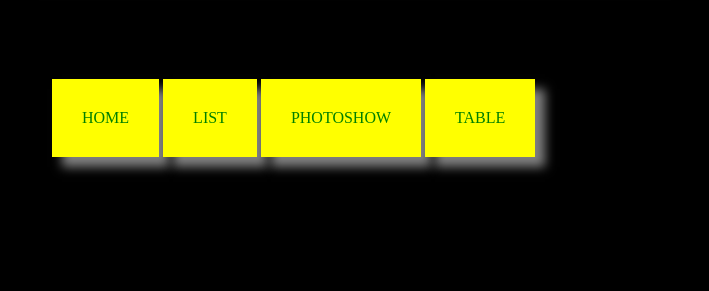
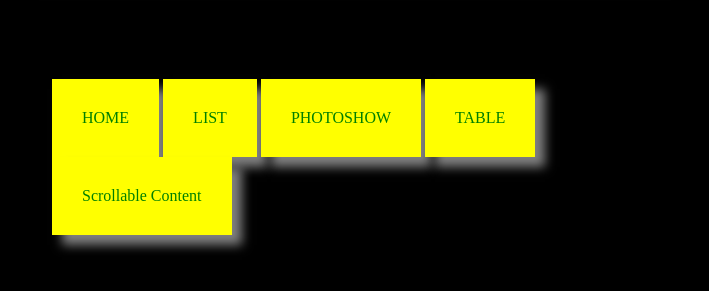
Before and after one commit to newmai0702/newmai0702, a plain HTML site: page practice work.html in a window 1280 px wide. Shown: the part 79-370 px from the top of the page, without its empty margins (292-1001 px from the left). Drawn offline with Linux system fonts and the light colour scheme.

Commit message:
Update practice work.html

```diff
--- a/practice work.html
+++ b/practice work.html
@@ -29,6 +29,7 @@ a:active{background:orange;}
 <li><a href="list.html">LIST</a></li>
 <li><a href="photoshow2.html">PHOTOSHOW</a></li>
 <li><a href="#">TABLE</a></li>
+  <li><a href="link.html">Scrollable Content</a></li>
 </ol>
 </div>
 </body>
```
